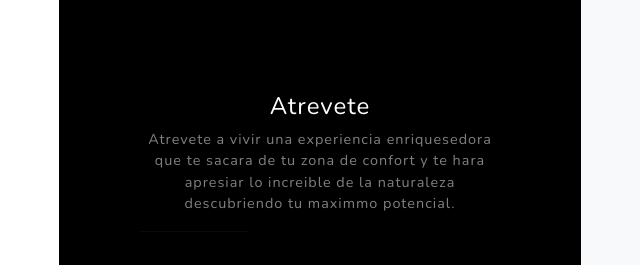
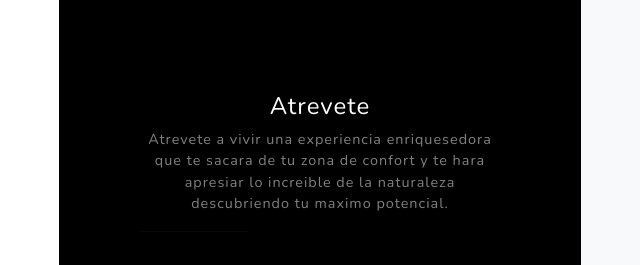
Before and after one commit to castellanosfelipe/Concept-Site-AltoNivel, a plain HTML site: page index.html in a window 1280 px wide. Shown: the part 2000-2265 px from the top of the page, 581-1221 px from the left. Drawn offline with nearby package versions, Linux system fonts and the light colour scheme.

Commit message:
Update index.html

```diff
--- a/index.html
+++ b/index.html
@@ -143,7 +143,7 @@
                   <p class="mb-0 text-white-50">
                     Atrevete a vivir una experiencia enriquesedora que te sacara
                     de tu zona de confort y te hara apresiar lo increible de la
-                    naturaleza descubriendo tu maximmo potencial.
+                    naturaleza descubriendo tu maximo potencial.
                   </p>
                   <hr class="d-none d-lg-block mb-0 ms-0" />
                 </div>
```
